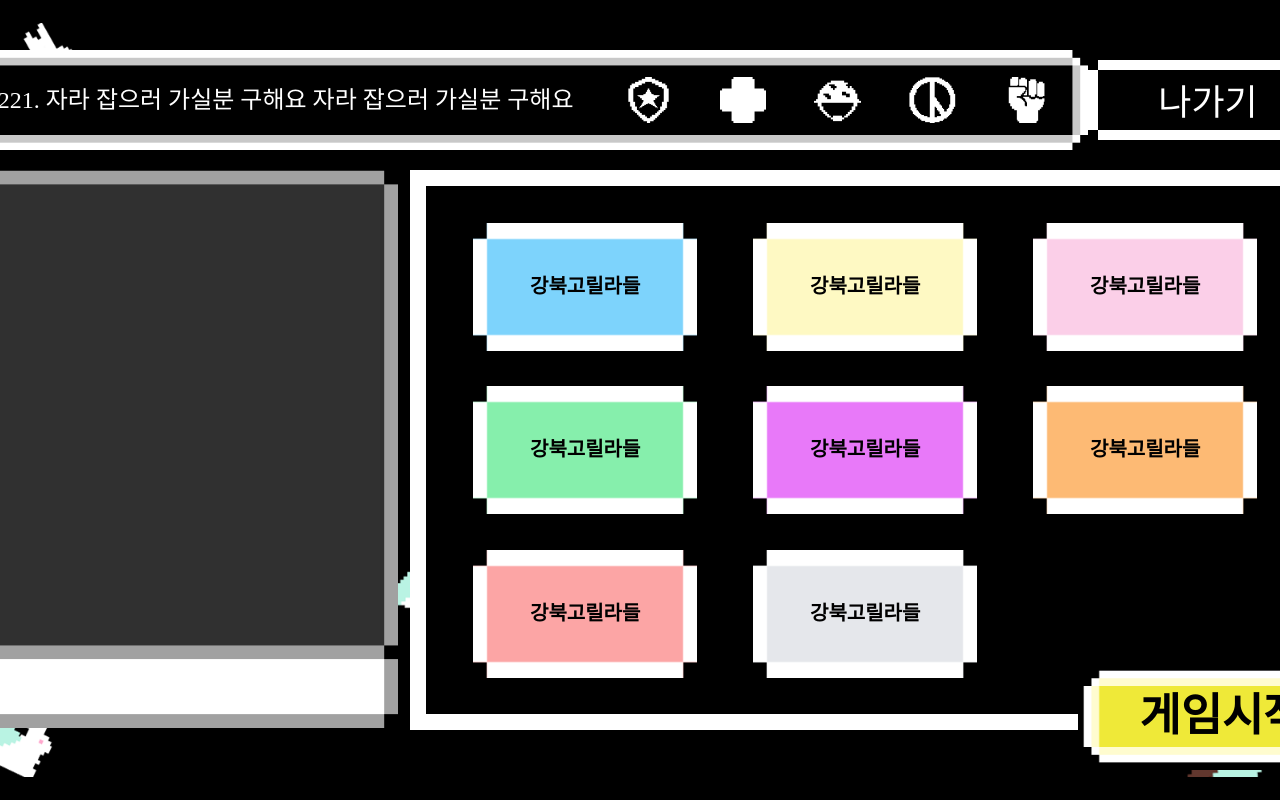
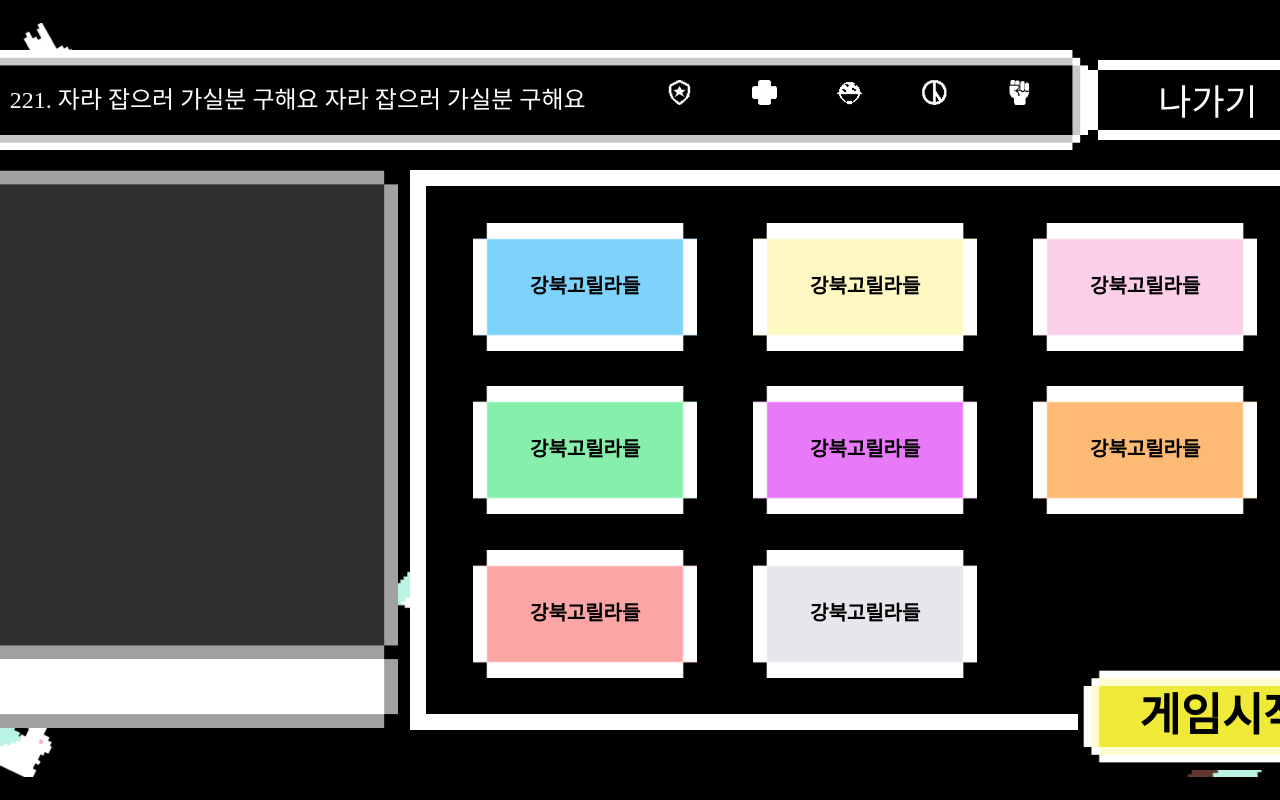
Before and after one commit to tlalswn23/whostheazara, a React (Vite) app in the folder FE/: page /room in a window 1280 px wide. Shown: the top 800 px of the page. Built offline with nearby package versions, Linux system fonts and the light colour scheme; a web font is replaced by a local one.

Commit message:
Fix: 방 생성 UI 수정

```diff
--- a/FE/src/components/Lobby/LobbyJobBtn.tsx
+++ b/FE/src/components/Lobby/LobbyJobBtn.tsx
@@ -31,10 +31,13 @@ const LobbyJobBtn = ({ img, id }: LobbyJobBtnProps) => {
   }, [selected]);
 
   return (
-    <div className=" relative mx-6" onClick={onToggleSelected}>
-      <img src={img} />
+    <div
+      className="3xl:w-[50px] w-[80px] 3xl:h-[50px] h-[40px] relative 3xl:mr-[24px] mx-[30px]"
+      onClick={onToggleSelected}
+    >
+      <img className="w-full" src={img} />
       {selected && (
-        <span className="absolute top-1/2 left-1/2 transform -translate-x-1/2 -translate-y-1/2 text-red-600 3xl:text-8xl text-7xl">
+        <span className="absolute 3xl:top-[34.4px] top-[36px] 3xl:left-[27.5px] left-[43px] transform -translate-x-1/2 -translate-y-1/2 text-red-600 3xl:text-[50px] text-[70px] font-bold">
           X
         </span>
       )}
--- a/FE/src/components/room/RoomHeader.tsx
+++ b/FE/src/components/room/RoomHeader.tsx
@@ -11,7 +11,7 @@ export const RoomHeader = () => {
       <p className="3xl:text-[30px] text-[24px] 3xl:ml-[40px] ml-[32px] overflow-hidden text-ellipsis whitespace-nowrap">
         221. 자라 잡으러 가실분 구해요 자라 잡으러 가실분 구해요
       </p>
-      <div className="flex justify-end w-5/12">
+      <div className="flex justify-end w-[425px] 3xl:w-[340px]">
         {LobbyJobList.map((job) => (
           <LobbyJobBtn key={job.id} img={job.img} id={job.id} />
         ))}
```
